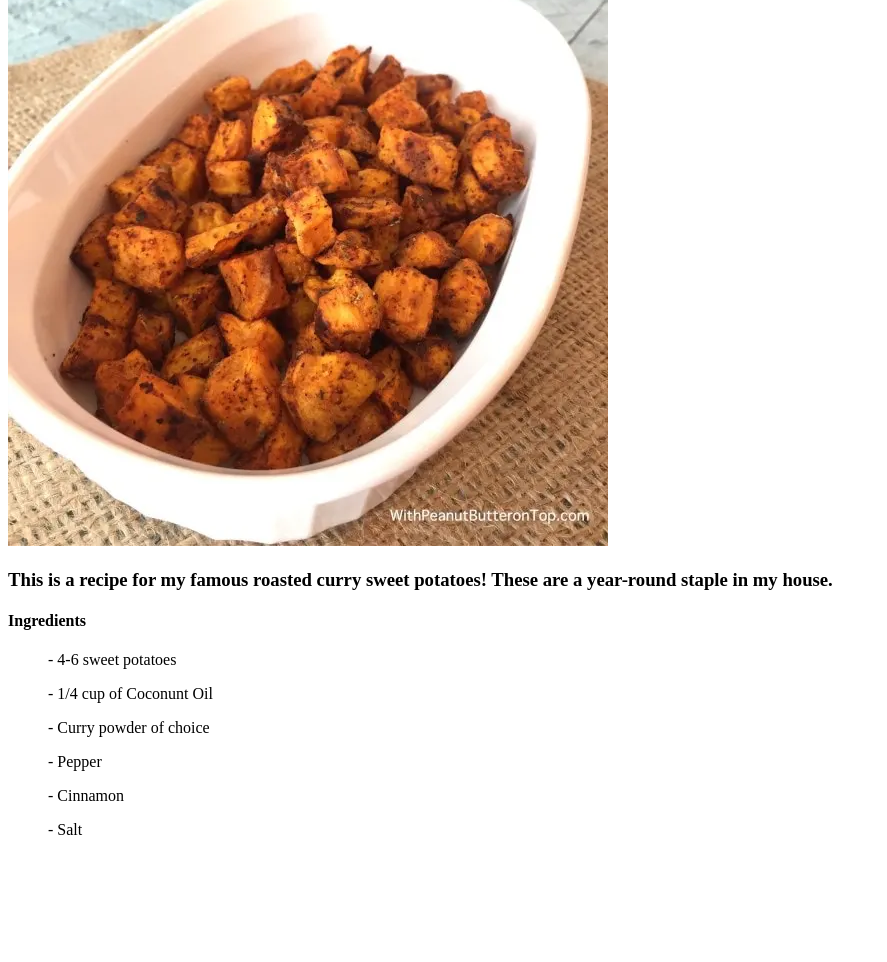
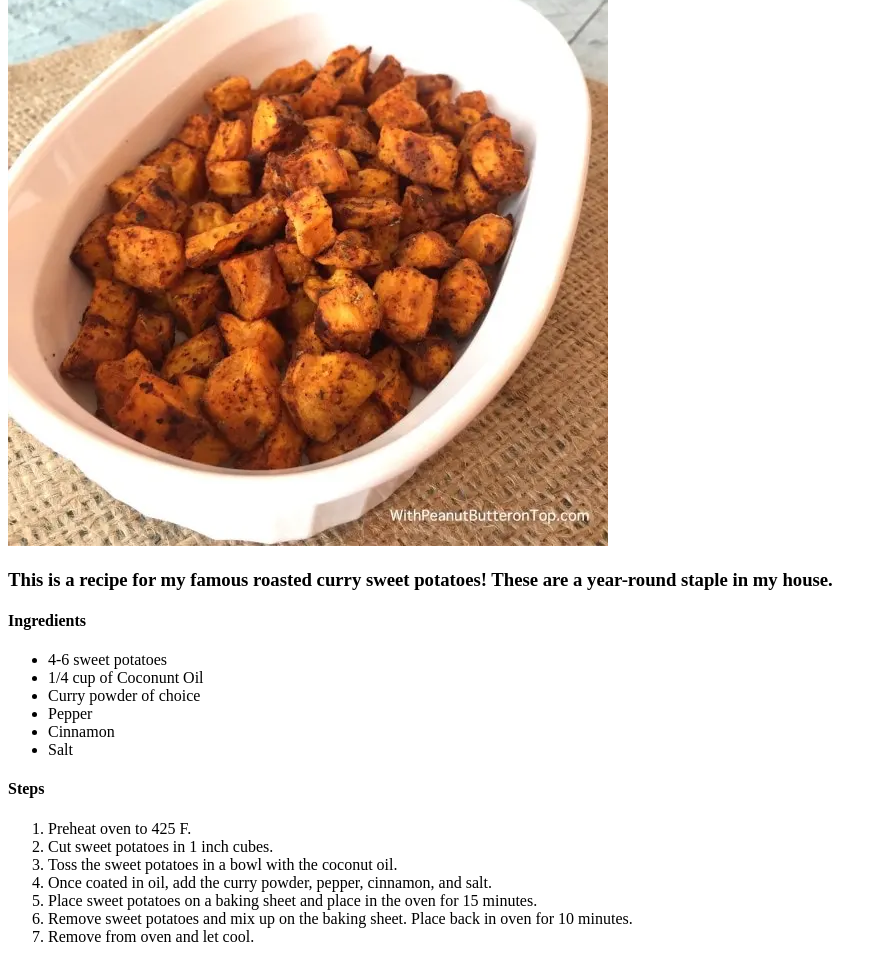
Before and after one commit to aaron-shepherd/odin-recipes, a plain HTML site: page curryswtpotatoes.html in a window 1280 px wide. Shown: the part 334-1296 px from the top of the page, without its empty margins (0-887 px from the left). Before the commit the page ends 1189 px from the top, so only its background shows below. Drawn offline with Linux system fonts and the light colour scheme.

Commit message:
Merge 'main'github.com:aaron-shepherd/odin-recipes

```diff
--- a/curryswtpotatoes.html
+++ b/curryswtpotatoes.html
@@ -14,12 +14,24 @@
     <h3>This is a recipe for my famous roasted curry sweet potatoes! These are a year-round staple in my house.</h3>
 
     <h4>Ingredients</h4>
-    <ul>- 4-6 sweet potatoes</ul>
-    <ul>- 1/4 cup of Coconunt Oil</ul>
-    <ul>- Curry powder of choice</ul>
-    <ul>- Pepper</ul>
-    <ul>- Cinnamon</ul>
-    <ul>- Salt</ul>
+    <ul>
+        <li>4-6 sweet potatoes</li>
+        <li>1/4 cup of Coconunt Oil</li>
+        <li>Curry powder of choice</li>
+        <li>Pepper</li>
+        <li>Cinnamon</li>
+        <li>Salt</li>
+    </ul>
 
+    <h4>Steps</h4>
+    <ol>
+        <li>Preheat oven to 425 F. </li>
+        <li>Cut sweet potatoes in 1 inch cubes. </li>
+        <li>Toss the sweet potatoes in a bowl with the coconut oil.</li>
+        <li>Once coated in oil, add the curry powder, pepper, cinnamon, and salt.</li>
+        <li>Place sweet potatoes on a baking sheet and place in the oven for 15 minutes.</li>
+        <li>Remove sweet potatoes and mix up on the baking sheet. Place back in oven for 10 minutes.</li>
+        <li>Remove from oven and let cool.</li>
+    </ol>
 </body>
 </html>
```
